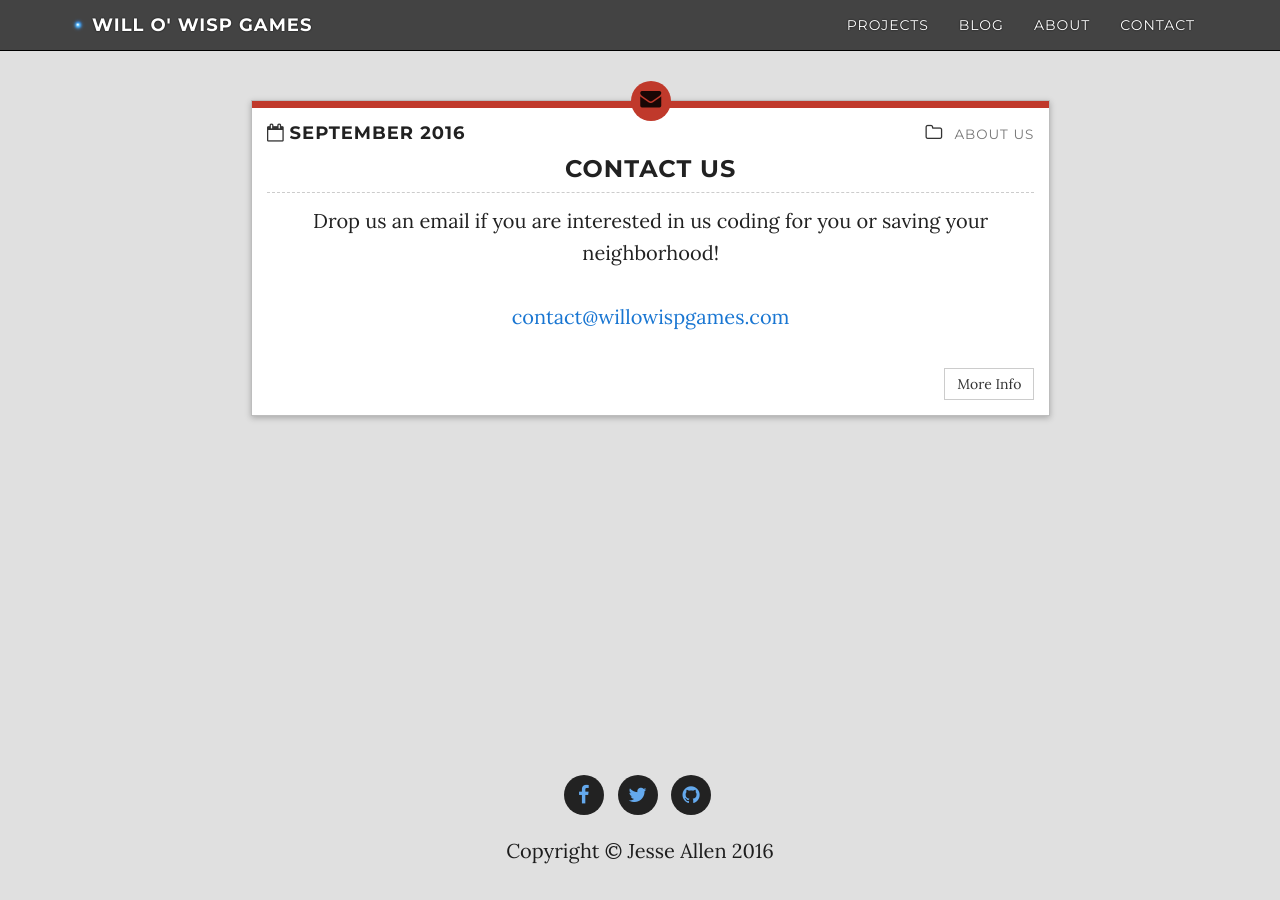
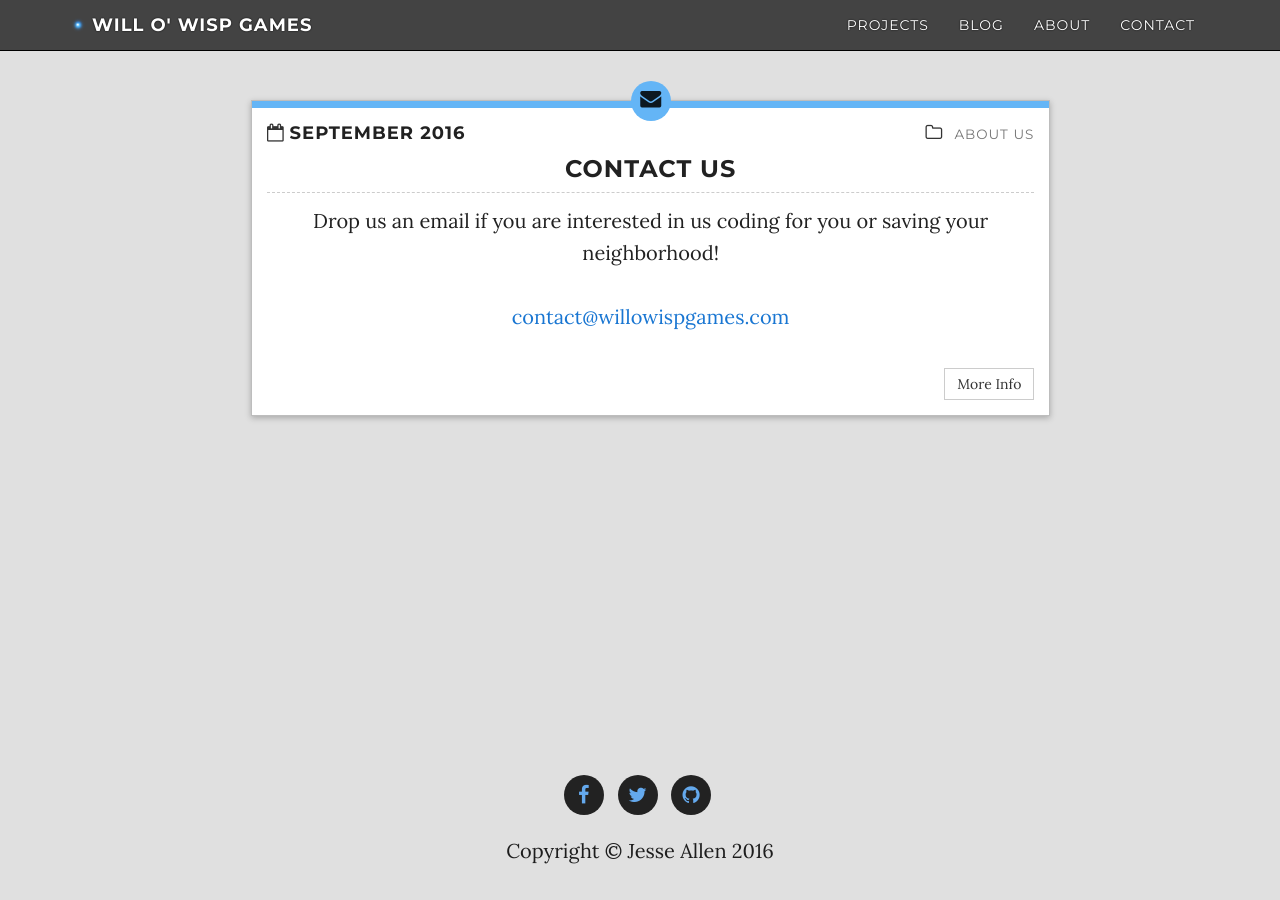
Before and after one commit to WilloWispGames/WilloWispGames.github.io, a Jekyll site: the page built from contact/index.html, in a window 1280 px wide. Built offline with Jekyll 4.4.1, drawn with Linux system fonts in a browser that asks for light colours; nearby versions of some CDN libraries.

Commit message:
Update contactPane.html

```diff
--- a/_includes/contactPane.html
+++ b/_includes/contactPane.html
@@ -3,7 +3,7 @@
 <center>
 <div class="area cf">
 	<div class="contactpane bounce-up cf">
-		<div class="subject design">
+		<div class="subject default">
 			<div class="cat-color"></div>
 			<div class="icon"><i class="fa fa-envelope"></i></div>
 			<div class="header cf">
```
